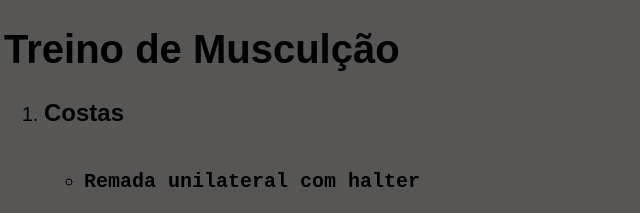
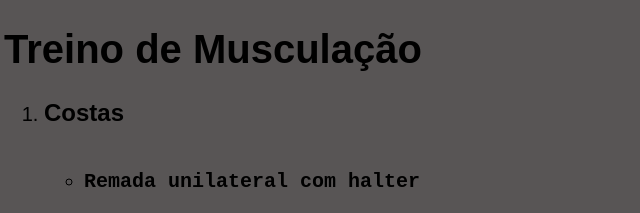
Before and after one commit to GiulioSouza/Primeiro-repo, a plain HTML site: page index.html in a window 1280 px wide. Shown: the top 213 px of the page, 4-644 px from the left. Drawn offline with Linux system fonts and the light colour scheme.

Commit message:
Corrige o título

```diff
--- a/index.html
+++ b/index.html
@@ -13,7 +13,7 @@
     </style>
 </head>
 <body>
-    <h1>Treino de Musculção</h1>
+    <h1>Treino de Musculação</h1>
     <ol>
         <li><strong><big>Costas</big></strong></li>
             <ul>
```
